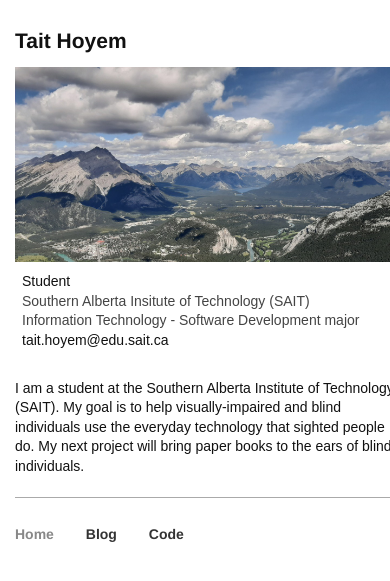
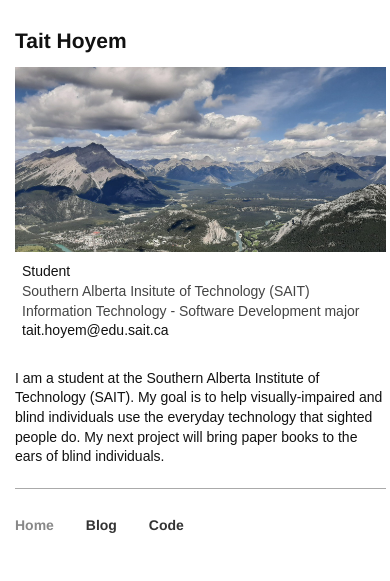
Before and after one commit to TTWNO/tait.tech, a Jekyll site: the page built from index.html, in a window 390 px wide. Shown: the top 581 px of the page. Built offline with Jekyll 4.4.1, drawn with Linux system fonts in a browser that asks for light colours.

Commit message:
It worked\! Trying to fix width to a bit smaller.

```diff
--- a/_sass/main.scss
+++ b/_sass/main.scss
@@ -11,7 +11,7 @@ body {
   font-size: 14px;
   padding: 15px;
   margin: auto;
-  width: 600px;
+  max-width: 600px;
 }
 h1 {
   font-family: helvetica, arial, sans-serif;
@@ -54,11 +54,11 @@ p.line-under {
   border-bottom: 1px solid #aaa;
 }
 
-@media screen and (max-width: 600px) {
+@media screen and (max-width: 600px){
   body {
-    width: 100%;
+    width: 95%;
   }
-  #info{
+  #info {
     margin: 0 7px;
   }
 }
```
Also changed, not shown: 3 other files.
